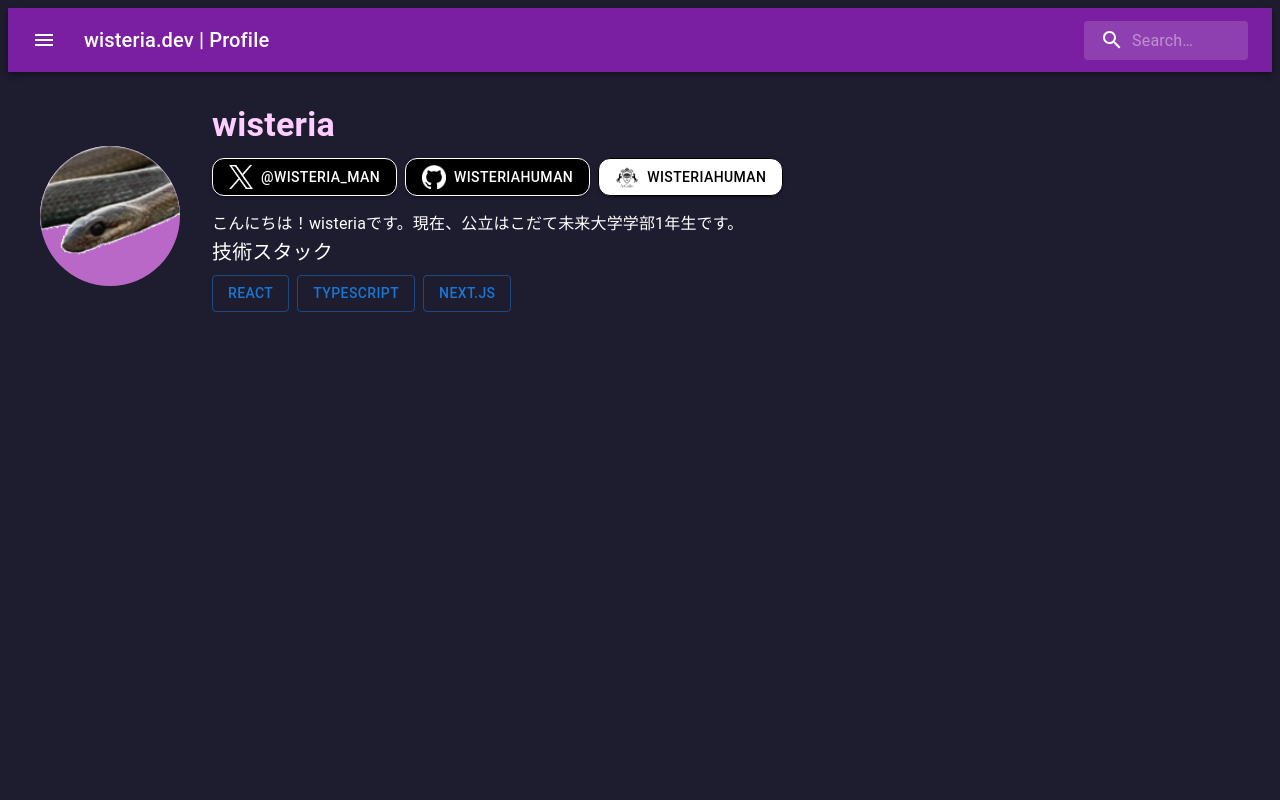
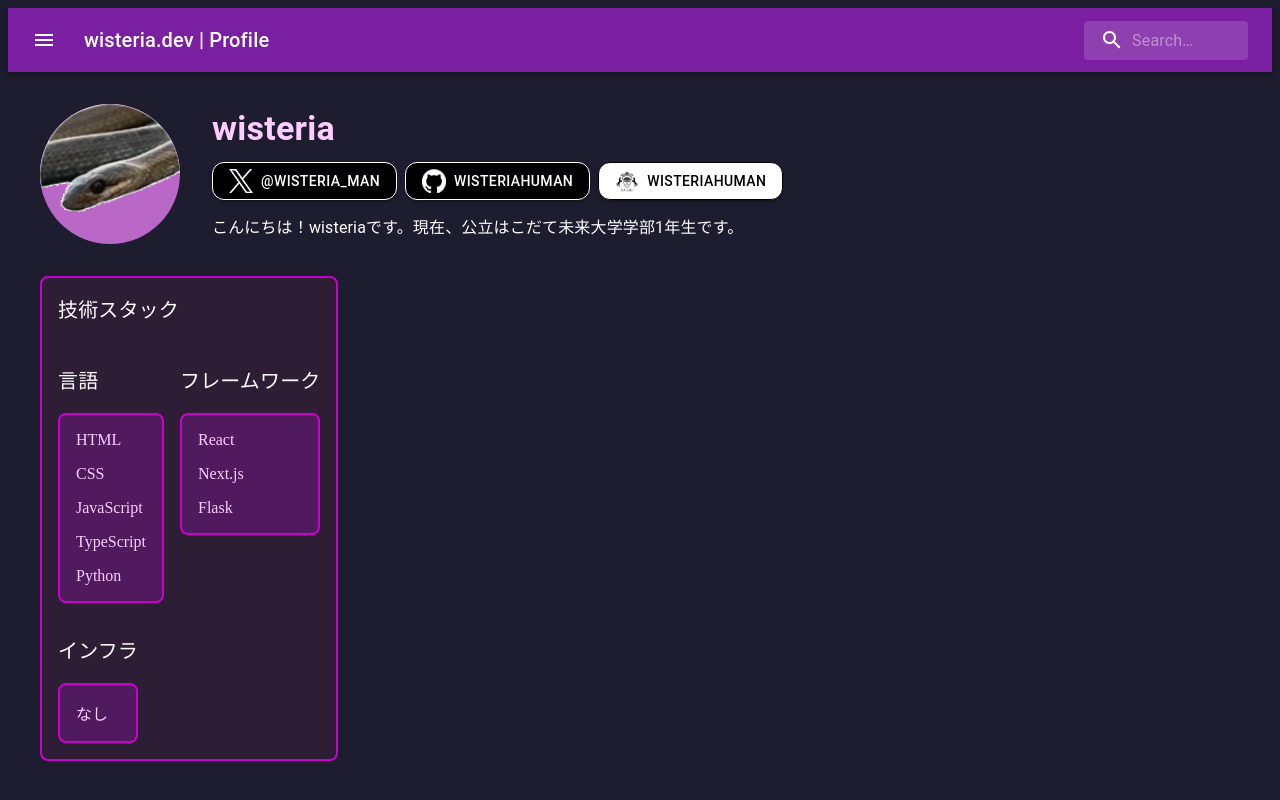
Before and after one commit to wisteriahuman/wisteria-hub, a Next.js app: page /profile in a window 1280 px wide. Built offline with nearby package versions, Linux system fonts and the light colour scheme.

Commit message:
add 技術スタックのコンポーネントを追加

```diff
--- a/src/components/profile/Main.tsx
+++ b/src/components/profile/Main.tsx
@@ -4,6 +4,7 @@ import Typography from "@mui/material/Typography";
 import Grid from "@mui/material/Grid2";
 import Image from "next/image";
 import Button from "@mui/material/Button";
+import Techs from "@/components/techs/Techs";
 
 export default function Main() {
 
@@ -92,16 +93,23 @@ export default function Main() {
                     <Typography variant="body1" component="p">
                         こんにちは！wisteriaです。現在、公立はこだて未来大学学部1年生です。
                     </Typography>
+                </Grid>
+            </Grid>
+            <Grid container spacing={4} alignItems="center">
+                <Box
+                    sx={{
+                        backgroundColor: "#2d1e36",
+                        padding: 2,
+                        border: "2px solid #cc00cc",
+                        borderRadius: "8px",
+                        marginTop: 4,
+                    }}
+                >
                     <Typography variant="h6" gutterBottom>
                         技術スタック
                     </Typography>
-                    <Box sx={{ display: "flex", gap: 1, flexWrap: "wrap", marginBottom: 2 }}>
-                        <Button variant="outlined">React</Button>
-                        <Button variant="outlined">TypeScript</Button>
-                        <Button variant="outlined">Next.js</Button>
-                        {/* 他のスキル */}
-                    </Box>
-                </Grid>
+                    <Techs />
+                </Box>
             </Grid>
         </Box>
     );
--- /dev/null
+++ b/src/components/techs/ListBox.tsx
@@ -0,0 +1,34 @@
+import React from "react";
+import { Typography, Box, List, ListItem } from "@mui/material";
+
+type Props = {
+    title: string;
+    items: string[];
+    dense: boolean;
+};
+
+const ListBox: React.FC<Props> = ({ title, items, dense }) => {
+    return (
+        <>
+            <Typography sx={{ mt: 4, mb: 2 }} variant="h6" component="div">
+                {title}
+            </Typography>
+            <Box
+                sx={{
+                    color: "#ffcdff",
+                    backgroundColor: "#501a5e",
+                    border: "2px solid #cc00cc",
+                    borderRadius: "8px",
+                }}
+            >
+                <List dense={dense}>
+                    {items.map((item, index) => (
+                        <ListItem key={index}>{item}</ListItem>
+                    ))}
+                </List>
+            </Box>
+        </>
+    );
+};
+
+export default ListBox;
--- /dev/null
+++ b/src/components/techs/Techs.tsx
@@ -0,0 +1,32 @@
+"use client";
+
+import * as React from "react";
+import Box from "@mui/material/Box";
+import Grid from "@mui/material/Grid2";
+import ListBox from "@/components/techs/ListBox";
+
+
+
+export default function Techs() {
+    const [dense] = React.useState(false);
+    const techs_lang = ["HTML", "CSS", "JavaScript", "TypeScript", "Python"];
+    const techs_fw = ["React", "Next.js", "Flask"]
+
+    return (
+        <Box sx={{ flexGrow: 1, maxWidth: 752 }}>
+            <Grid container spacing={2}>
+                <Grid sx={{ xs: 12, md: 6 }}>
+                    <ListBox title="言語" items={techs_lang} dense={dense} />
+                </Grid>
+                <Grid sx={{ xs: 12, md: 6 }}>
+                    <ListBox title="フレームワーク" items={techs_fw} dense={dense} />
+                </Grid>
+            </Grid>
+            <Grid container spacing={2}>
+                <Grid sx={{ xs: 12, md: 6 }}>
+                    <ListBox title="インフラ" items={["なし"]} dense={dense} />
+                </Grid>
+            </Grid>
+        </Box>
+    );
+}
```
